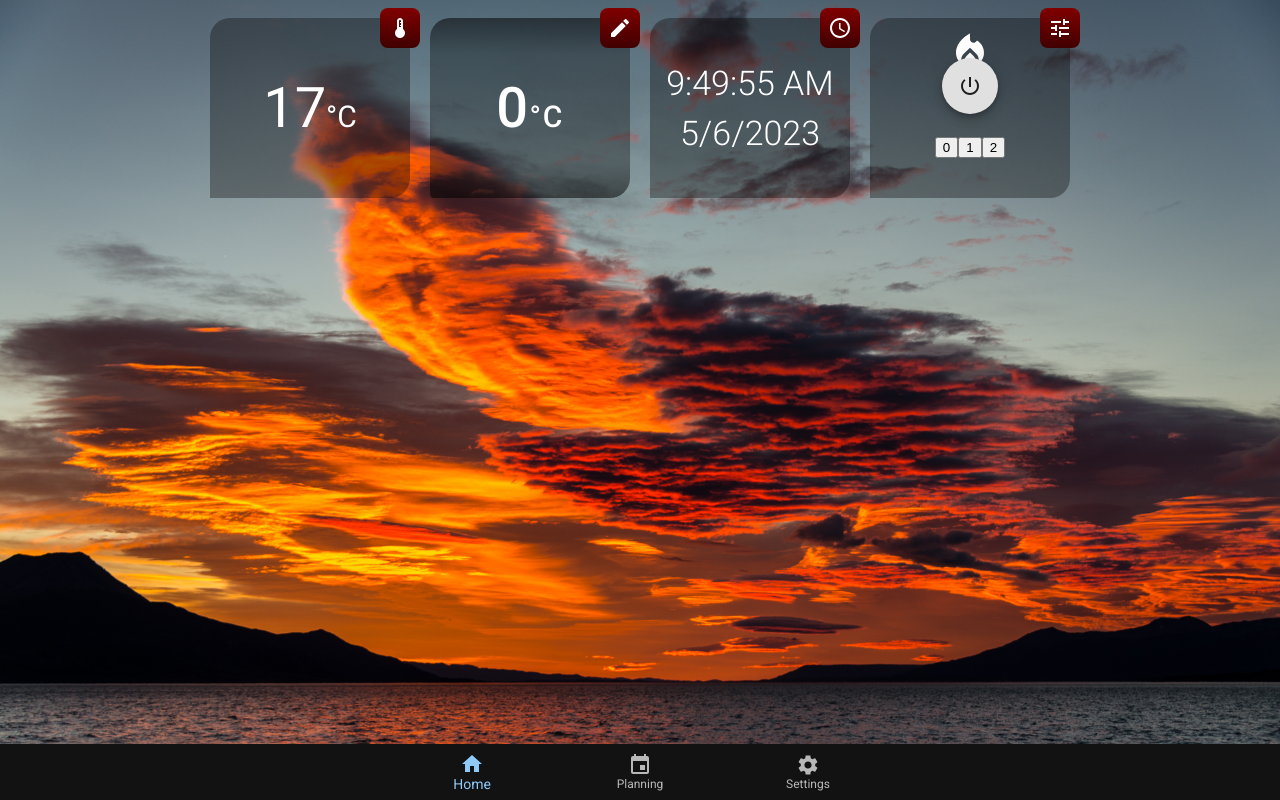
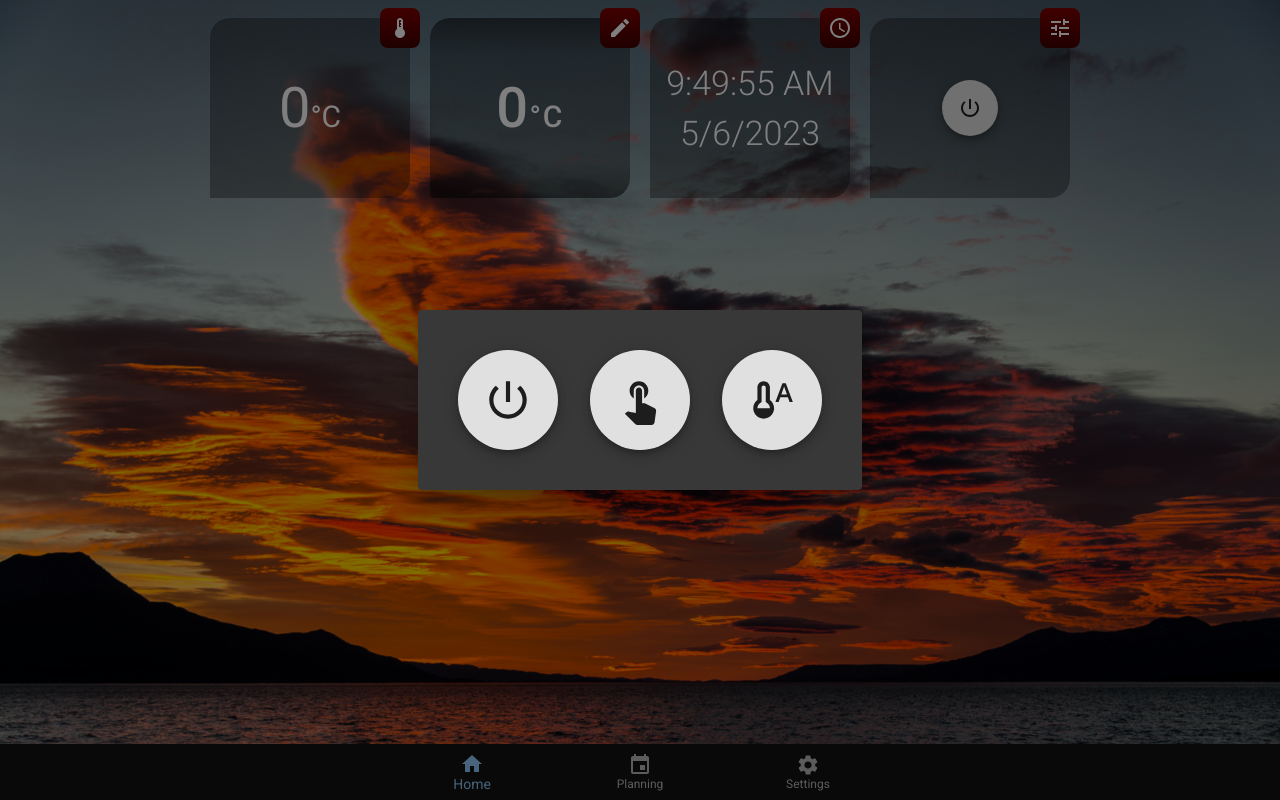
Before and after one commit to Fox-2k/domofox, a Next.js app in the folder react/: page / in a window 1280 px wide. Both pictures are taken after a click on the button 970 px from the left and 85 px from the top of the page. Built offline with nearby package versions, Linux system fonts and the light colour scheme; no server answers.

Commit message:
Mode & avgTemp components done

```diff
--- a/react/src/components/averageTemp.tsx
+++ b/react/src/components/averageTemp.tsx
@@ -3,10 +3,12 @@ import { useState } from 'react'
 import ThermostatIcon from '@mui/icons-material/Thermostat';
 import Block from "./block";
 import ValueBlock from '@/components/valueBlock';
+import { useAppSelector } from '@/hooks';
+import { getAvgTemp } from '@/features/status/statusSlice';
 
 export default function AverageTemp() {
-    const [virtualTemp, setVirtualTemp] = useState(17)
+    const avgTemp = useAppSelector(getAvgTemp)
     return (
-        <ValueBlock icon={<ThermostatIcon />} value={virtualTemp} unit='°C' editable={false} />
+        <ValueBlock icon={<ThermostatIcon />} value={avgTemp} unit='°C' />
     )
 }
--- a/react/src/components/editModeDialog.tsx
+++ b/react/src/components/editModeDialog.tsx
@@ -1,9 +1,25 @@
 import Dialog from '@mui/material/Dialog'
+import Box from '@mui/material/Box'
+import Fab from '@mui/material/Fab'
+import PowerSettingsNewIcon from '@mui/icons-material/PowerSettingsNew';
+import TouchAppIcon from '@mui/icons-material/TouchApp';
+import ThermostatAutoIcon from '@mui/icons-material/ThermostatAuto';
 
 interface EditModeDialogProps {
     onClose: Function,
     open: boolean,
     value?: number
+}
+
+function ModeIcon({mode}: {mode: number}) {
+    switch(mode) {
+        case 2:
+            return <ThermostatAutoIcon sx={{ fontSize: 50 }} />
+        case 1:
+            return <TouchAppIcon sx={{ fontSize: 50 }} />
+        default:
+            return <PowerSettingsNewIcon sx={{ fontSize: 50 }} />
+    }
 }
 
 export default function EditModeDialog({onClose, open, value}: EditModeDialogProps) {
@@ -12,9 +28,19 @@ export default function EditModeDialog({onClose, open, value}: EditModeDialogPro
         onClose(undefined)
     }
 
+    const handleValidate = (numMode: number) => {
+        onClose(numMode)
+    }
+
     return (
         <Dialog onClose={handleClose} open={open}>
-
+            <Box sx={{ p: 3 }}>{
+                [0,1,2].map(numMode => (
+                    <Fab key={numMode} onClick={() => handleValidate(numMode)} sx={{ m: 2, width: 100, height: 100 }}>
+                        <ModeIcon mode={numMode} />
+                    </Fab>
+                ))
+            }</Box>
         </Dialog>
     )
 }
--- a/react/src/components/layout.tsx
+++ b/react/src/components/layout.tsx
@@ -16,7 +16,8 @@ import TabPanel from '@/components/tabPanel'
 import styles from '@/styles/Home.module.css'
 
 
-import { fetchMode, fetchSetpoint } from "@/features/status/statusSlice"
+import { fetchAvgTemp, fetchMode, fetchSetpoint } from "@/features/status/statusSlice"
+import { fetchHeaterValue } from '@/features/heater/heaterSlice'
 
 const roboto = Roboto({
     weight: ["300", "400", "500", "700"],
@@ -35,7 +36,9 @@ export default function Layout(props: layoutProps) {
 
     const refreshRoutine = () => {
         dispatch(fetchMode())
+        dispatch(fetchAvgTemp())
         dispatch(fetchSetpoint())
+        dispatch(fetchHeaterValue())
     }
 
     useImmediateInterval(refreshRoutine, 10000)
--- a/react/src/components/mode.tsx
+++ b/react/src/components/mode.tsx
@@ -1,6 +1,8 @@
 import { useState } from 'react'
 import { useAppSelector, useAppDispatch } from '@/hooks'
 import { updateMode, getMode } from '@/features/status/statusSlice'
+import { getHeaterValue } from '@/features/heater/heaterSlice';
+
 import Fab from '@mui/material/Fab'
 import PowerSettingsNewIcon from '@mui/icons-material/PowerSettingsNew';
 import TouchAppIcon from '@mui/icons-material/TouchApp';
@@ -10,18 +12,22 @@ import LocalFireDepartmentIcon from '@mui/icons-material/LocalFireDepartment';
 import TuneIcon from '@mui/icons-material/Tune';
 import Block from '@/components/block'
 import Typography from '@mui/material/Typography';
+import EditModeDialog from './editModeDialog';
+
 
 export default function Mode() {
     const [openDialog, setOpenDialog] = useState(false)
     const mode = useAppSelector(getMode)
+    const heater = useAppSelector(getHeaterValue)
     const dispatch = useAppDispatch()
 
     const handleClick = () => {
         setOpenDialog(true)
     }
 
-    const handleClose = (newMode) => {
+    const handleClose = (newMode?: number) => {
         setOpenDialog(false)
+        if(newMode != undefined && mode != newMode) dispatch(updateMode(newMode))
     }
 
     return (
@@ -34,16 +40,11 @@ export default function Mode() {
             }}
             icon={<TuneIcon />}
         >
+            {heater && <LocalFireDepartmentIcon sx={{ position: "absolute", fontSize: 42, top: 12 }} />}
             <Fab onClick={handleClick}>
                 {[<PowerSettingsNewIcon key="0" />, <TouchAppIcon key="1" />, <ThermostatAutoIcon key="2" />][mode || 0] || <ThermostatAutoIcon />}
             </Fab>
-            <LocalFireDepartmentIcon sx={{ position: "absolute", fontSize: 42, top: 12 }} />
-            {/* <div>{mode}</div> */}
-            <div>{
-                [0,1,2].map(numMode => (
-                    <button key={numMode} onClick={() => dispatch(updateMode(numMode))}>{numMode}</button>
-                ))
-            }</div>
+            <EditModeDialog onClose={handleClose} open={openDialog} value={mode} />
         </Block>
     )
 }
--- /dev/null
+++ b/react/src/features/heater/heaterSaga.tsx
@@ -0,0 +1,19 @@
+import { put, call, takeEvery, debounce } from "redux-saga/effects"
+import { fetchHeaterValue, valueFetched } from '@/features/heater/heaterSlice'
+import axios from "axios"
+
+function* fetchValueFromApi() {
+    try {
+        if(typeof document === "undefined") return
+        const { data } = yield call(axios.get, `http://${document.location.hostname}:3000/api/heater/heating`)
+        yield put(valueFetched(data.value))
+    } catch (error) {
+        console.error(error)
+    }
+}
+
+function* heaterSaga() {
+    yield debounce(500, fetchHeaterValue.toString(), fetchValueFromApi)
+}
+
+export default heaterSaga
--- /dev/null
+++ b/react/src/features/heater/heaterSlice.tsx
@@ -0,0 +1,22 @@
+import { AppState } from "@/store";
+import { createAction, createSlice } from "@reduxjs/toolkit";
+
+export const heaterSlice = createSlice({
+    name: "heater",
+    initialState: {
+        value: false
+    },
+    reducers: {
+        valueFetched: (state, action) => {
+            state.value = action.payload
+        }
+    }
+})
+
+export const fetchHeaterValue = createAction("heater/fetchValue")
+
+export const { valueFetched } = heaterSlice.actions
+
+export const getHeaterValue = (state: AppState) => state.heater.value
+
+export default heaterSlice.reducer
--- a/react/src/features/status/statusSaga.ts
+++ b/react/src/features/status/statusSaga.ts
@@ -1,5 +1,5 @@
 import { put, call, takeEvery, debounce } from "redux-saga/effects"
-import { fetchMode, fetchSetpoint, updateMode, updateSetpoint, modeFetched, setpointFetched } from "./statusSlice"
+import { fetchMode, fetchSetpoint, updateMode, updateSetpoint, modeFetched, setpointFetched, fetchAvgTemp, avgTempFetched } from "./statusSlice"
 import axios from "axios"
 
 function* fetchModeFromApi() {
@@ -17,6 +17,16 @@ function* fetchSetPointFromApi() {
         if(typeof document === "undefined") return
         const { data } = yield call(axios.get, `http://${document.location.hostname}:3000/api/setpoint`)
         yield put(setpointFetched(data.value))
+    } catch (error) {
+        console.error(error)
+    }
+}
+
+function* fetchAvgTempFromApi() {
+    try {
+        if(typeof document === "undefined") return
+        const { data } = yield call(axios.get, `http://${document.location.hostname}:3000/api/sensors/average`)
+        yield put(avgTempFetched(data.value))
     } catch (error) {
         console.error(error)
     }
@@ -43,6 +53,7 @@ function* updateSetpointToApi(action: ReturnType<typeof updateMode>) {
 function* statusSaga() {
     yield debounce(500, fetchMode.toString(), fetchModeFromApi)
     yield debounce(500, fetchSetpoint.toString(), fetchSetPointFromApi)
+    yield debounce(500, fetchAvgTemp.toString(), fetchAvgTempFromApi)
     yield debounce(500, updateMode.toString(), updateModeToApi)
     yield debounce(500, updateSetpoint.toString(), updateSetpointToApi)
 }
--- a/react/src/features/status/statusSlice.ts
+++ b/react/src/features/status/statusSlice.ts
@@ -9,6 +9,7 @@ export const statusSlice = createSlice({
         mode: 0,
         heating: false,
         setpoint: 0,
+        avgTemp: 0,
     },
     reducers: {
         modeFetched: (state, action) => {
@@ -16,19 +17,24 @@ export const statusSlice = createSlice({
         },
         setpointFetched: (state, action) => {
             state.setpoint = action.payload;
+        },
+        avgTempFetched: (state, action) => {
+            state.avgTemp = action.payload
         }
     }
 })
 
 export const fetchMode = createAction("mode/fetchMode")
 export const fetchSetpoint = createAction("mode/fetchSetpoint")
+export const fetchAvgTemp = createAction("mode/fetchAvgTemp")
 
 export const updateMode = createAction<number>("mode/updateMode")
 export const updateSetpoint = createAction<number>("mode/updateSetPoint")
 
-export const { modeFetched, setpointFetched } = statusSlice.actions
+export const { modeFetched, setpointFetched, avgTempFetched } = statusSlice.actions
 
 export const getMode = (state: AppState) => state.status.mode
 export const getSetpoint = (state: AppState) => state.status.setpoint
+export const getAvgTemp = (state: AppState) => state.status.avgTemp
 
 export default statusSlice.reducer
--- a/react/src/store.ts
+++ b/react/src/store.ts
@@ -4,15 +4,19 @@ import createSagaMiddleware from "redux-saga"
 import statusReducer from '@/features/status/statusSlice'
 import statusSaga from '@/features/status/statusSaga';
 
+import heaterReducer from '@/features/heater/heaterSlice'
+import heaterSaga from '@/features/heater/heaterSaga'
+
 export function makeStore() {
   const sagaMiddleware = createSagaMiddleware();
 
   const store = configureStore({
-    reducer: { status: statusReducer },
+    reducer: { status: statusReducer, heater: heaterReducer },
     middleware: (getDefaultMiddleware) => getDefaultMiddleware().concat([sagaMiddleware])
   })
 
   sagaMiddleware.run(statusSaga)
+  sagaMiddleware.run(heaterSaga)
 
   return store
 }
```
